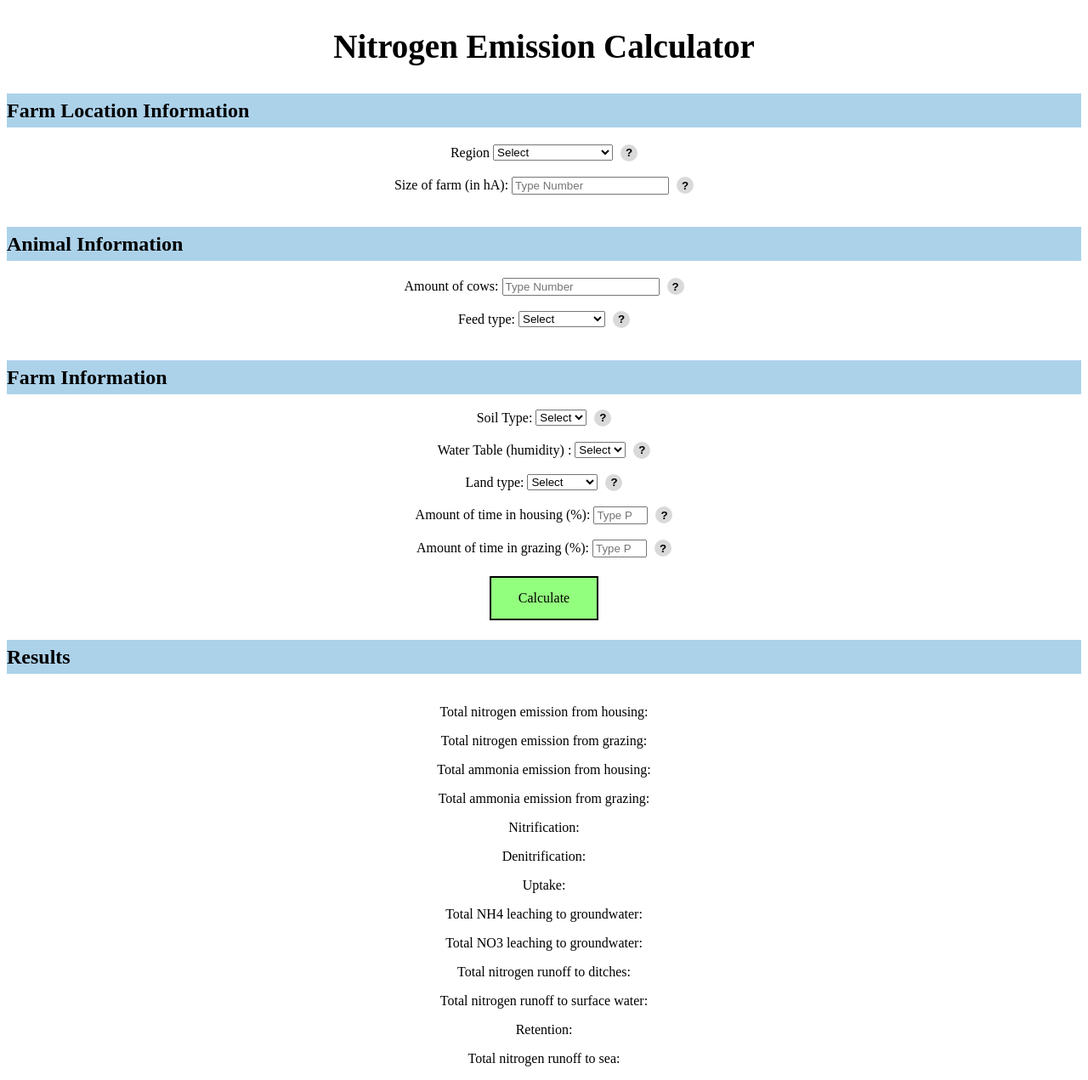
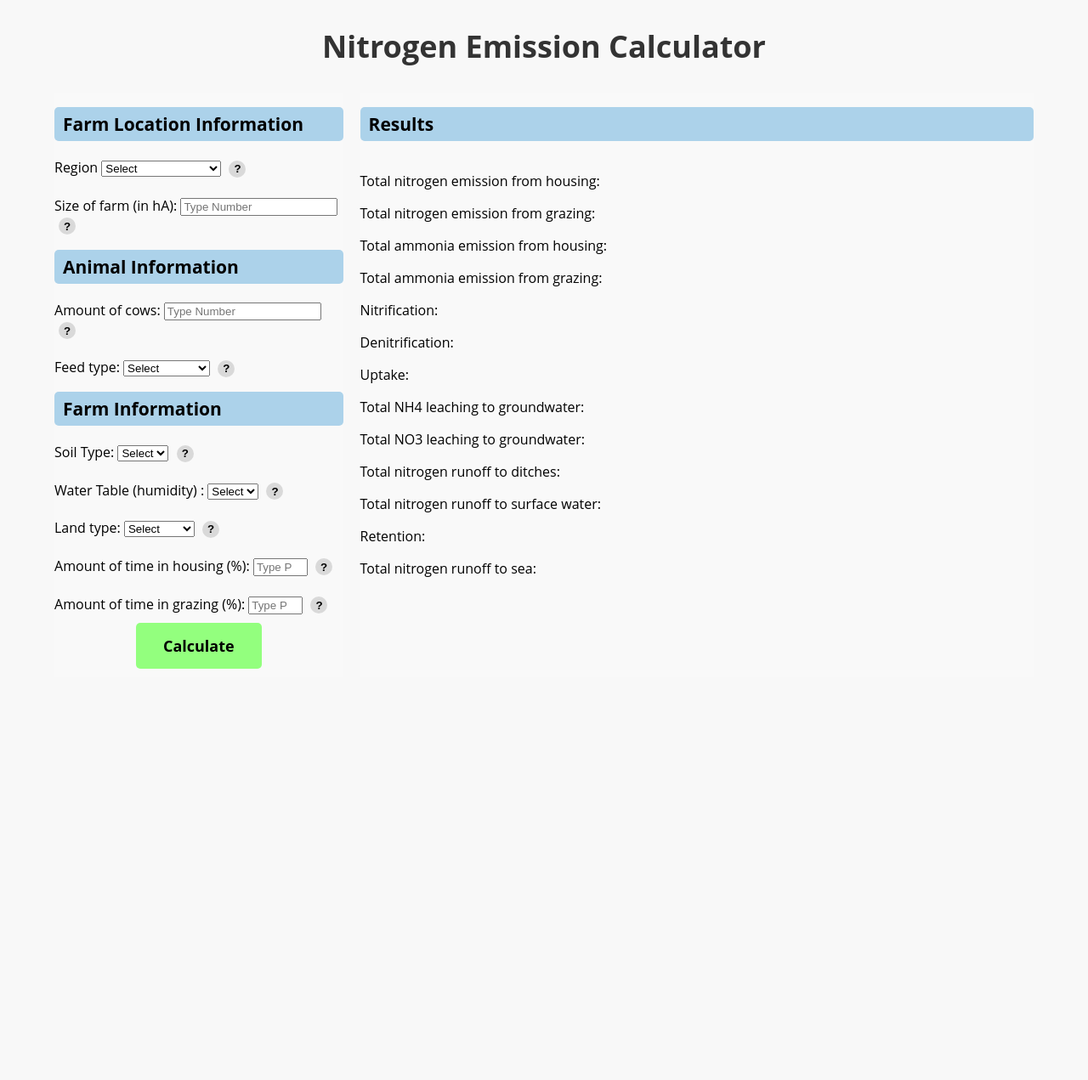
Before and after one commit to damarisparasca/HoTsPot-Intervention, a Python web app: template templates/index.html in a window 1280 px wide. Shown: the whole page at 85% size. After the commit the page ends 787 px from the top, so only its background shows below. Run offline with Jinja, Linux system fonts and the light colour scheme; the template is opened without the code that fills it, so the values that code supplies are empty.

Commit message:
change layout

```diff
--- a/templates/index.html
+++ b/templates/index.html
@@ -10,6 +10,8 @@
   <body>
     <!-- INPUT -->
     <div class="header"><h2>Nitrogen Emission Calculator</h2></div>
+    <div class="container">
+      <div class="calculation-section">
       <div class="band">
         <h2>Farm Location Information</h2> </div>
       <div class="interior">
@@ -34,7 +36,7 @@
       <div id="info-size" class="info-text hidden">
         Enter the size of your farm in hectares.
       </div> </div>
-    <br>
+
       <div class="band">
         <h2>Animal Information</h2> </div>
         <div class="interior">
@@ -47,7 +49,6 @@
         </div>
 
       <br><br>
-
       <label for="feed">Feed type:</label>
       <select id="feed">
         <option value="">Select</option>
@@ -58,12 +59,13 @@
       <button class="info-button" onclick="toggleInfo('info-feed')">?</button>
       <div id="info-feed" class="info-text hidden">
         Enter the type of feed the cows are consuming.
-    </div>
+      </div></div>
 
-    <br> <br>
+
       <div class="band">
         <h2>Farm Information</h2>
-    </div> <br>
+      </div>
+      <div class="interior">
       <label for="soil">Soil Type:</label>
       <select id="soil">
         <option value="">Select</option>
@@ -121,14 +123,13 @@
       <button class="info-button" onclick="toggleInfo('info-grazingtime')">?</button>
       <div id="info-grazingtime" class="info-text hidden">
         Enter the amount of time your cows usually spend grazing.
+      </div> </div>
+
+      <button id="calculate" class="calculate-button">Calculate</button>
     </div>
 
-    <br> <br>
-
-    <button id="calculate" class="calculate-button">Calculate</button>
-    <div class="band"> <h2> Results </h2> </div> </div>
-
-    <!-- OUTPUT -->
+    <div class="result-section">
+      <div class="band"> <h2> Results </h2> </div>
       <div class="interior">
       <p id="nitrogen-housing">Total nitrogen emission from housing:</p>
       <p id="nitrogen-grazing">Total nitrogen emission from grazing:</p>
@@ -144,5 +145,7 @@
       <p id="retention">Retention:</p>
       <p id="ro-sea">Total nitrogen runoff to sea:</p>
       </div>
+    </div>
+  </div>
   </body>
 </html>
--- a/templates/static/styles.css
+++ b/templates/static/styles.css
@@ -1,39 +1,89 @@
+body {
+  font-family: 'Open Sans', sans-serif;
+  background-color: #f8f8f8;
+  text-align: center;
+  margin: 0;
+  padding: 0;
+}
+
 .header {
-    font-family:serif;
-    font-size: 26px;
-    color:#000000;
+    font-size: 24px;
+    color: #333;
     text-align: center;
+    font-weight: bold;
+    margin: 0;
+    padding: 0;
+    /* border-bottom: 2px solid #acd2ea; */
+}
+
+.container {
+  display: flex;
+  justify-content: space-between;
+  align-items: stretch;
+  max-width: 90%;
+  margin: auto;
+  gap: 20px;
 }
 
 .interior {
-    font-family:serif;
     font-size: 16px;
     color:#000000;
-    text-align: center;
+    text-align: left;
     padding-top: 20px;
+    /* margin: 10px; */
+}
+
+.calculation-section {
+  flex: 3;
+  background-color: #f9f9f9;
+  /* padding: 10px; */
+  /* border-radius: 8px;
+  box-shadow: 2px 2px 5px rgba(0, 0, 0, 0.1); */
+}
+
+.result-section {
+  flex: 7;
+  background-color: #f9f9f9;
+  /* border-radius: 8px;
+  box-shadow: 2px 2px 5px rgba(0, 0, 0, 0.1); */
+}
+
+@media screen and (max-width: 768px) {
+  .container {
+      flex-direction: column;
+  }
 }
 
 .band {
-    font-family:serif;
-    font-size: 16px;
-    color:#000000;
+  font-size: 14px;
+  color: #000;
   text-align: left;
   background-color: #acd2ea;
   height: 40px;
   line-height: 40px;
+  font-weight: bold;
+  padding-left: 10px;
+  border-radius: 5px;
 }
 
   .calculate-button {
     background-color: #93ff7e;
-    border: solid 2px #000000;
-    font-family: serif;
-    color: rgb(0, 0, 0);
+    border: none;
+    font-family: 'Open Sans', sans-serif;
+    color: black;
     padding: 15px 32px;
     text-align: center;
     display: inline-block;
-    font-size: 16px;
-    margin: 4px 2px;
+    font-size: 18px;
+    font-weight: bold;
+    margin: 10px auto;
     cursor: pointer;
+    border-radius: 5px;
+    transition: 0.3s;
+}
+
+.calculate-button:hover {
+    background-color: #388E3C;
 }
 
 .button-wrapper {
```
Lines whose indentation alone changed are shown as unchanged.
